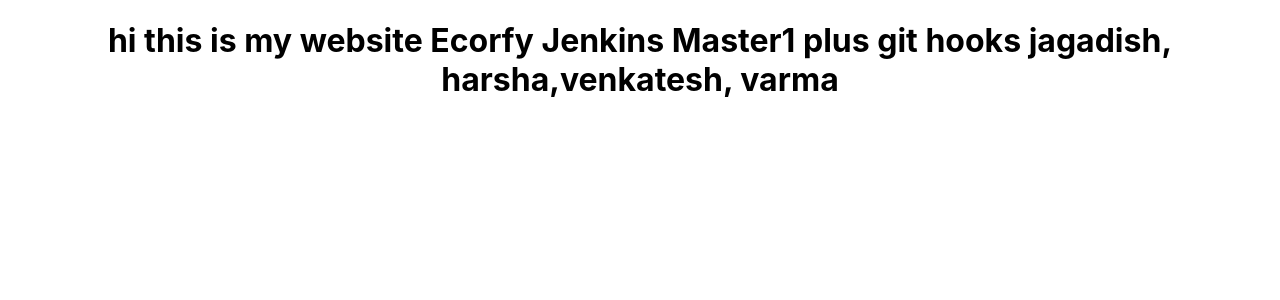
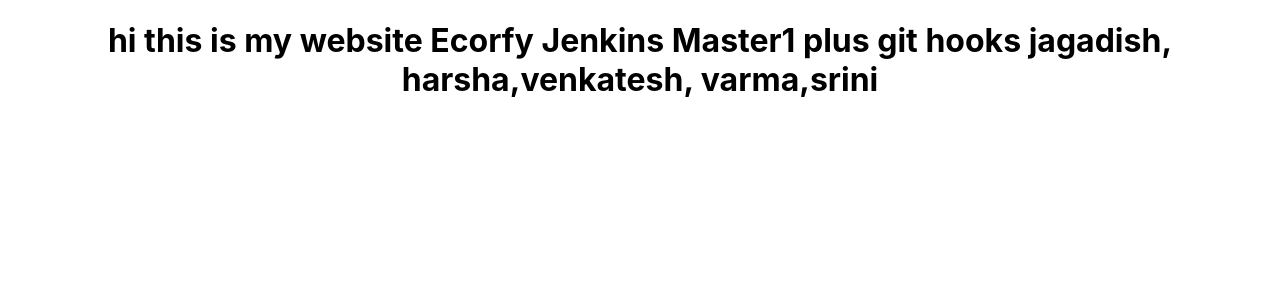
Before and after one commit to codahal/website, a React (Create React App) app: page / in a window 1280 px wide. Shown: the top 300 px of the page. Built offline with nearby package versions, Linux system fonts and the light colour scheme.

Commit message:
Update App.js

```diff
--- a/src/App.js
+++ b/src/App.js
@@ -3,7 +3,7 @@ import './App.css';
 function App() {
   return (
     <div className="App">
-      <h1>hi this is my website Ecorfy Jenkins Master1 plus git hooks jagadish, harsha,venkatesh, varma</h1>
+      <h1>hi this is my website Ecorfy Jenkins Master1 plus git hooks jagadish, harsha,venkatesh, varma,srini</h1>
     </div>
   );
 }
```
